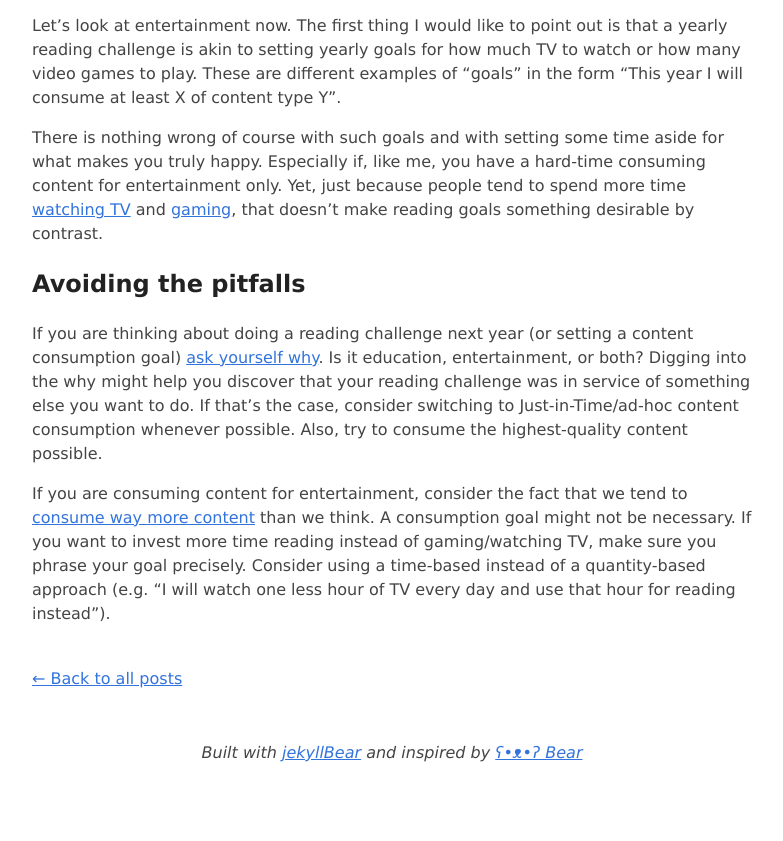
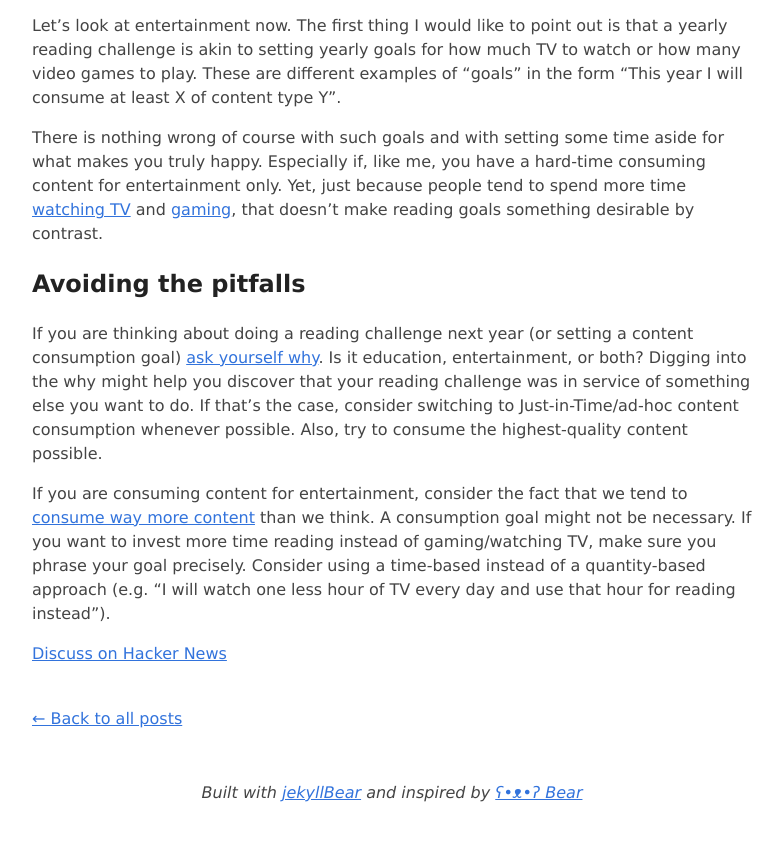
Before and after one commit to tebemis/tebemis.github.io, a Jekyll site: the page built from _posts/2022-12-04-reading-challenges.md, in a window 1280 px wide and 900 px high, scrolled down 1304 px. Shown: the top 841 px of the window, without its empty margins (248-1031 px from the left). Built offline with Jekyll 4.4.1, drawn with Linux system fonts in a browser that asks for light colours.

Commit message:
add discuss on HN link

```diff
--- a/_posts/2022-12-04-reading-challenges.md
+++ b/_posts/2022-12-04-reading-challenges.md
@@ -32,3 +32,5 @@ There is nothing wrong of course with such goals and with setting some time asid
 If you are thinking about doing a reading challenge next year (or setting a content consumption goal) [ask yourself why](https://alegnoli.com/blog/why). Is it education, entertainment, or both? Digging into the why might help you discover that your reading challenge was in service of something else you want to do. If that's the case, consider switching to Just-in-Time/ad-hoc content consumption whenever possible. Also, try to consume the highest-quality content possible.
 
 If you are consuming content for entertainment, consider the fact that we tend to [consume way more content](https://www.forbes.com/sites/johnbbrandon/2020/11/17/new-survey-says-were-spending-7-hours-per-day-consuming-online-media/) than we think. A consumption goal might not be necessary. If you want to invest more time reading instead of gaming/watching TV, make sure you phrase your goal precisely. Consider using a time-based instead of a quantity-based approach (e.g. "I will watch one less hour of TV every day and use that hour for reading instead").
+
+[Discuss on Hacker News](https://news.ycombinator.com/item?id=34045887)
```
